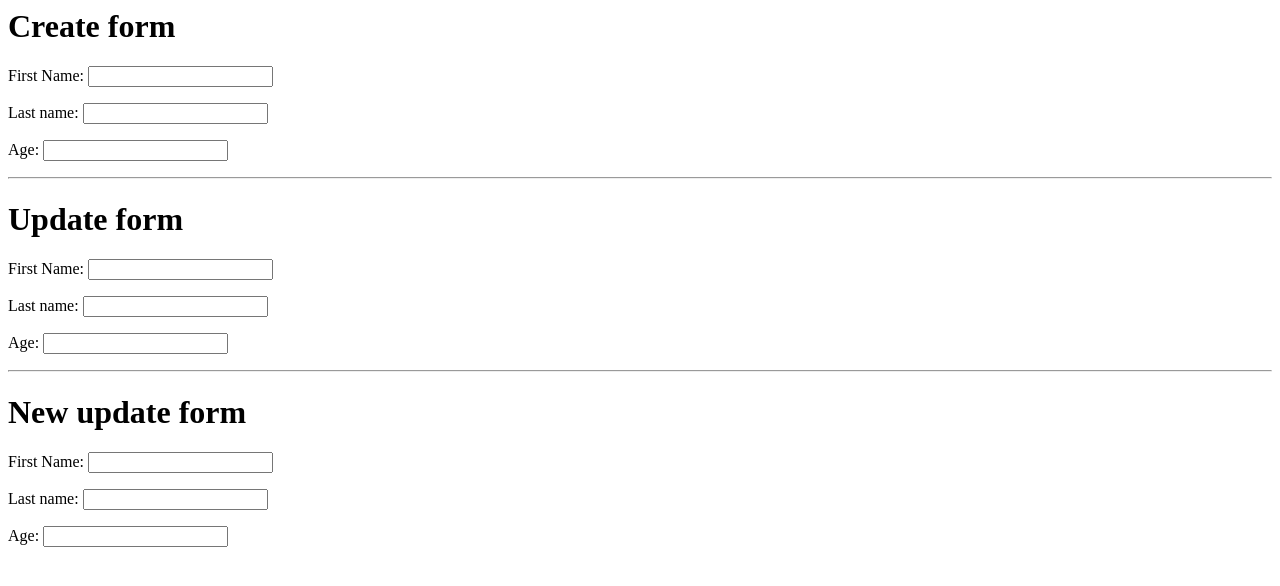
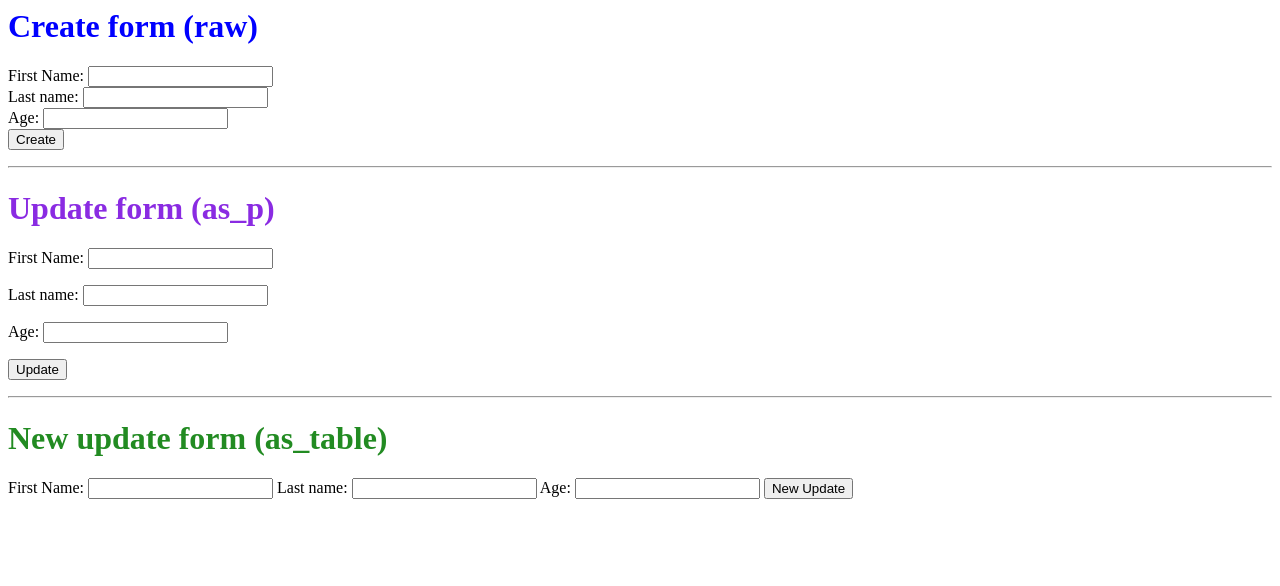
Before and after one commit to slambeca/SoftUni-Django-Basics-January-2024, a Django app: page / in a window 1280 px wide. Shown: the top 586 px of the page. Run offline with Django 5.2, Linux system fonts and the light colour scheme; tables that the repository leaves empty hold one stand-in row (values such as "Sample post").

Commit message:
Add files via upload

```diff
--- a/8. Forms Advanced/MySixthDjangoProject/web/forms.py
+++ b/8. Forms Advanced/MySixthDjangoProject/web/forms.py
@@ -1,5 +1,5 @@
 from django import forms
-from django.forms import modelform_factory
+from django.forms import modelform_factory, modelformset_factory
 
 from MySixthDjangoProject.web.models import Person
 
@@ -25,6 +25,26 @@ class PersonForm(forms.ModelForm):
             }
         }
 
+    def __init__(self, *args, **kwargs):
+        if "user" in kwargs:
+            self.user = kwargs.pop("user")
+        super().__init__(*args, **kwargs)
+
+    def clean(self):
+        cleaned_data = super().clean()
+
+        return cleaned_data
+
+    # def clean_first_name(self):
+    #     pass
+
+    def save(self, commit=True):
+        instance = super().save(commit=False)
+        if self.user.is_authenticated:
+            instance.created_by = self.user
+        instance.save()
+        return instance
+
 
 class UpdatePersonForm(ReadonlyFieldsMixin, PersonForm):
     def __init__(self, *args, **kwargs):
@@ -42,3 +62,5 @@ class NewUpdatePersonForm(ReadonlyFieldsMixin, PersonForm):
 
 
 NewPersonForm = modelform_factory(Person, fields="__all__")
+
+PersonFormSet = modelformset_factory(Person, form=PersonForm, extra=2)
--- a/8. Forms Advanced/MySixthDjangoProject/web/urls.py
+++ b/8. Forms Advanced/MySixthDjangoProject/web/urls.py
@@ -1,7 +1,9 @@
 from django.urls import path
 
-from MySixthDjangoProject.web.views import index
+from MySixthDjangoProject.web.views import index, create_person, show_formsets
 
 urlpatterns = (
     path("", index, name="index"),
+    path("person/create/", create_person, name="create_person"),
+    path("formsets/", show_formsets, name="show_formsets"),
 )
--- a/8. Forms Advanced/MySixthDjangoProject/web/views.py
+++ b/8. Forms Advanced/MySixthDjangoProject/web/views.py
@@ -1,6 +1,6 @@
 from django.shortcuts import render
 
-from MySixthDjangoProject.web.forms import PersonForm, UpdatePersonForm, NewUpdatePersonForm
+from MySixthDjangoProject.web.forms import PersonForm, UpdatePersonForm, NewUpdatePersonForm, PersonFormSet
 
 
 def index(request):
@@ -15,3 +15,19 @@ def index(request):
     }
 
     return render(request, "web/index.html", context)
+
+
+def create_person(request):
+    form = PersonForm(request.POST, user=request.user)
+
+    if form.is_valid():
+        form.save()
+
+
+def show_formsets(request):
+    form_set = PersonFormSet()
+    context = {
+        "form_set": form_set
+    }
+
+    return render(request, "web/formsets.html", context)
--- /dev/null
+++ b/8. Forms Advanced/templates/web/formsets.html
@@ -0,0 +1,4 @@
+{% csrf_token %}
+{{ form_set.management_form }}
+{{ form_set.as_p }}
+<button>Create</button>
--- a/8. Forms Advanced/templates/web/index.html
+++ b/8. Forms Advanced/templates/web/index.html
@@ -1,14 +1,26 @@
-<h1>Create form</h1>
-<form action="">
-    {{ person_form.as_p }}
+<h1 style="color: blue">Create form (raw)</h1>
+<form action="{%  url 'create_person' %}" method="post">
+    {{ person_form }}
+
+    {% csrf_token %}
+
+    <button>Create </button>
 </form>
 <hr>
-<h1>Update form</h1>
-<form action="">
+<h1 style="color: blueviolet">Update form (as_p)</h1>
+<form action="{% url 'index' %}" method="post">
     {{ update_person_form.as_p }}
+
+    {% csrf_token %}
+
+    <button>Update</button>
 </form>
 <hr>
-<h1>New update form</h1>
-<form action="">
-    {{ new_update_person_form.as_p }}
+<h1 style="color: forestgreen">New update form (as_table)</h1>
+<form action="{% url 'index' %}" method="post">
+    {{ new_update_person_form.as_table }}
+
+    {% csrf_token %}
+
+    <button>New Update</button>
 </form>
```
Also changed, not shown: 8. Forms Advanced/MySixthDjangoProject/web/models.py (+7 -0 lines), 8. Forms Advanced/MySixthDjangoProject/web/migrations/0002_person_created_by.py (added), 8. Forms Advanced/MySixthDjangoProject/web/migrations/0003_remove_person_created_by.py (added), 8. Forms Advanced/db.sqlite3.
